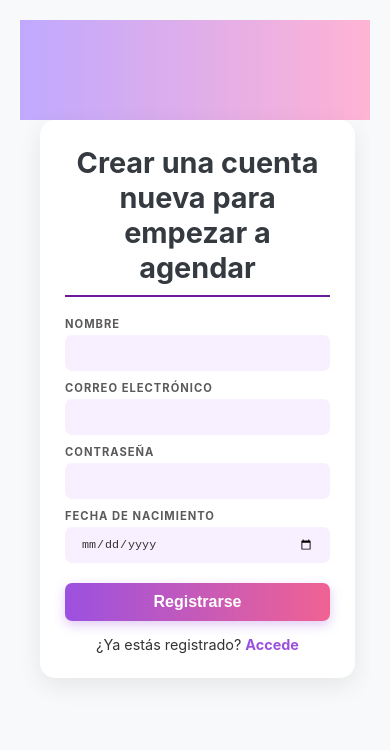
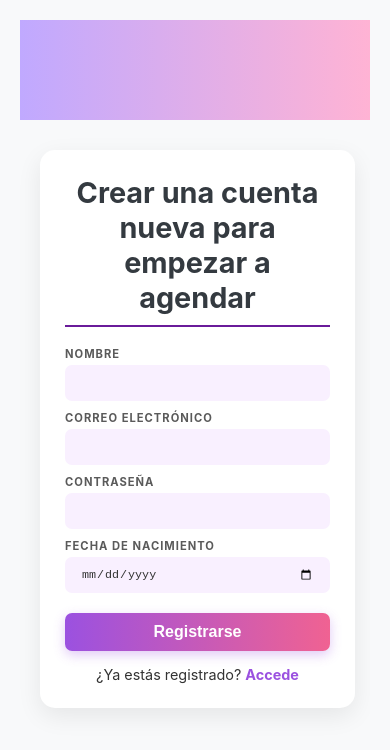
Before and after one commit to Jdelizadev/Front, a React (Vite) app: page /register in a window 390 px wide. Shown: the top 750 px of the page. Built offline with nearby package versions, Linux system fonts and the light colour scheme.

Commit message:
update styles

```diff
--- a/src/components/StylesLoginAndRegister.css
+++ b/src/components/StylesLoginAndRegister.css
@@ -210,7 +210,7 @@ body {
     overflow: hidden;
 
     .register-card {
-        margin-top: 100px;
+        margin-top: 130px;
         margin-left: 20px;
     }
 }
```
